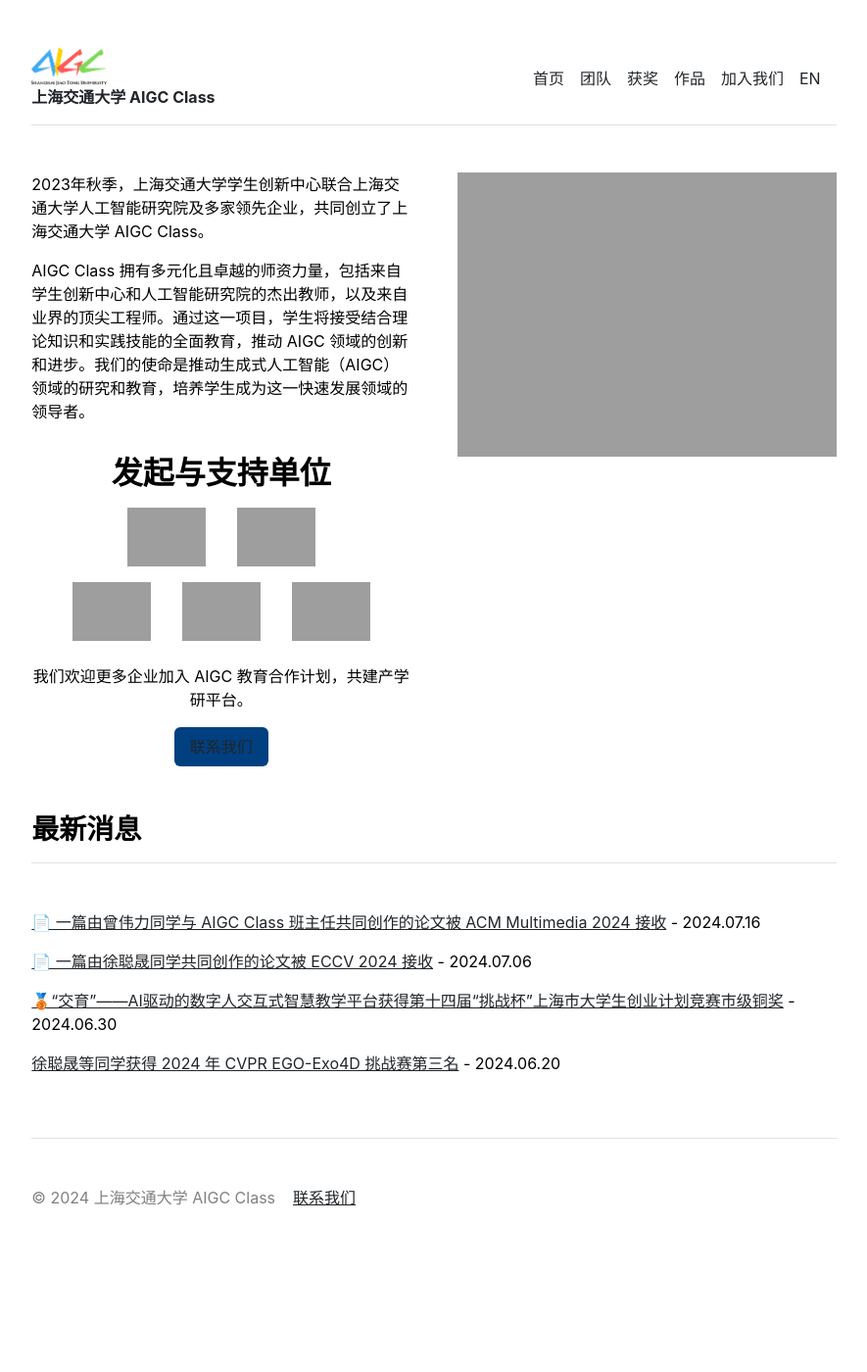
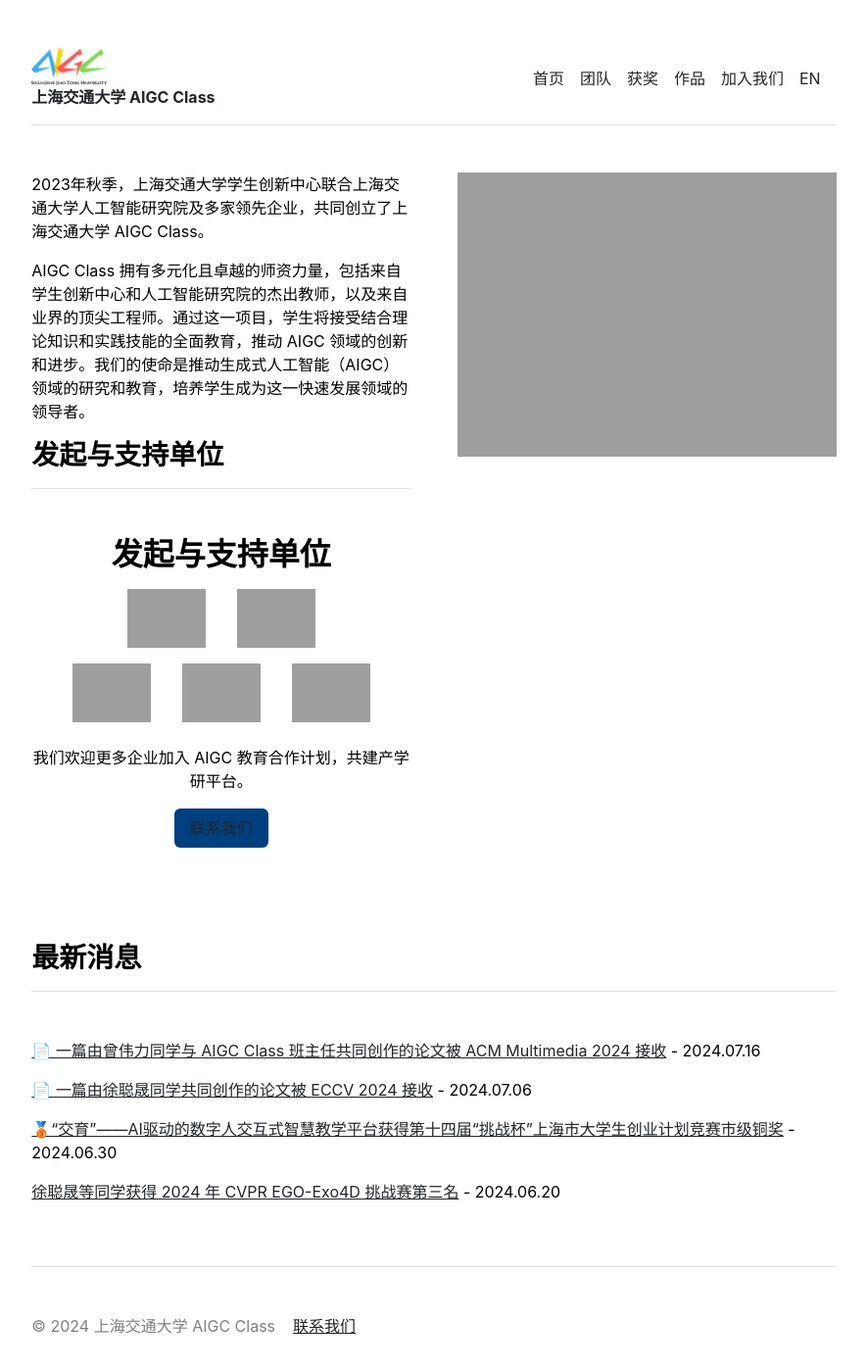
Before and after one commit to SJTU-AIGC/cn, a Jekyll site: the page built from index.md, in a window 1280 px wide, cut to the strip 0-1477 px from the top of the page. Shown: the top 1400 px of the strip at 98% size, without its empty margins (197-1082 px from the left). Built offline with Jekyll 4.4.1, drawn with Linux system fonts in a browser that asks for light colours; before the commit the page ends 1346 px from its top, so only the background shows below that; grey boxes are pictures that could not be loaded.

Commit message:
Update index.md

```diff
--- a/index.md
+++ b/index.md
@@ -7,4 +7,11 @@ title: "首页"
 
 AIGC Class 拥有多元化且卓越的师资力量，包括来自学生创新中心和人工智能研究院的杰出教师，以及来自业界的顶尖工程师。通过这一项目，学生将接受结合理论知识和实践技能的全面教育，推动 AIGC 领域的创新和进步。我们的使命是推动生成式人工智能（AIGC）领域的研究和教育，培养学生成为这一快速发展领域的领导者。
 
-{% include logos.html %}
+
+
+<div class="row g-5 mb-5">
+  <div class="col-md-12">
+    <h3 class="fw-bold border-bottom pb-3 mb-5">发起与支持单位</h3>
+    {% include logos.html %}
+  </div>
+</div>
```
